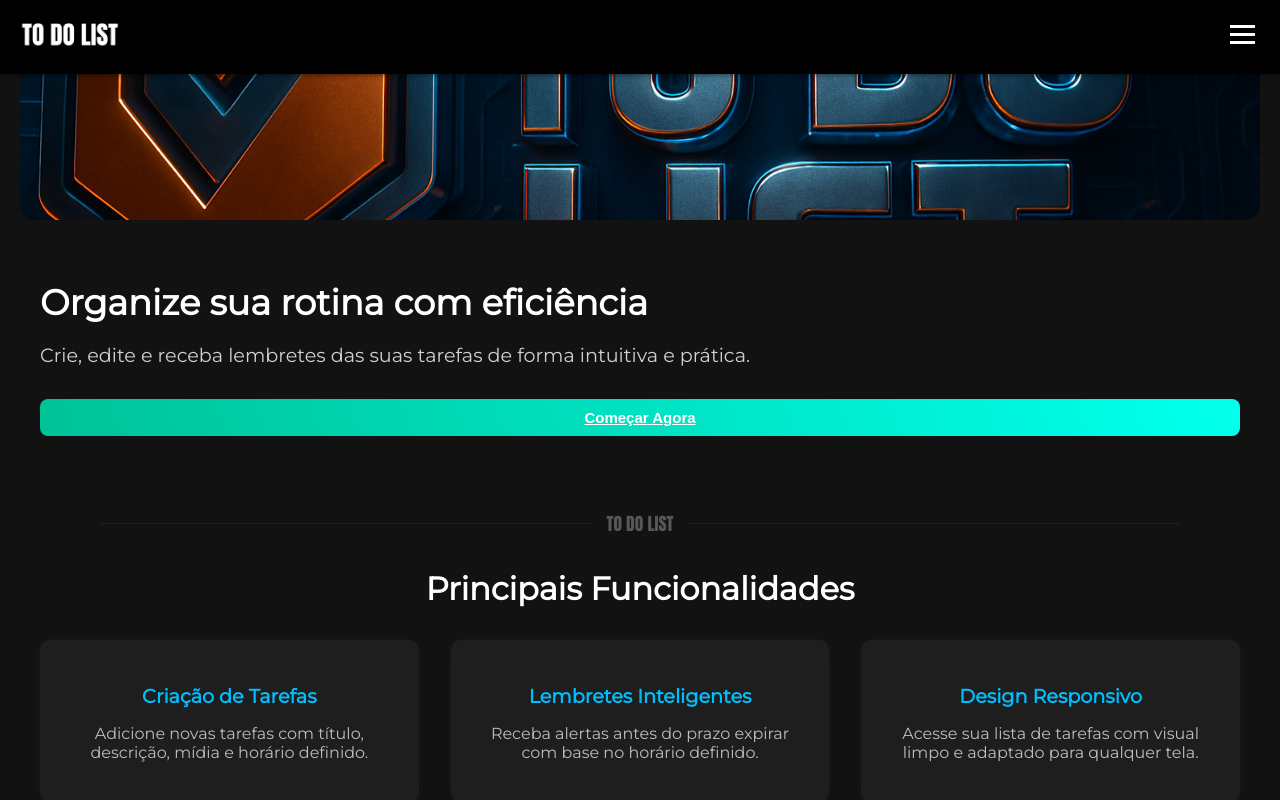
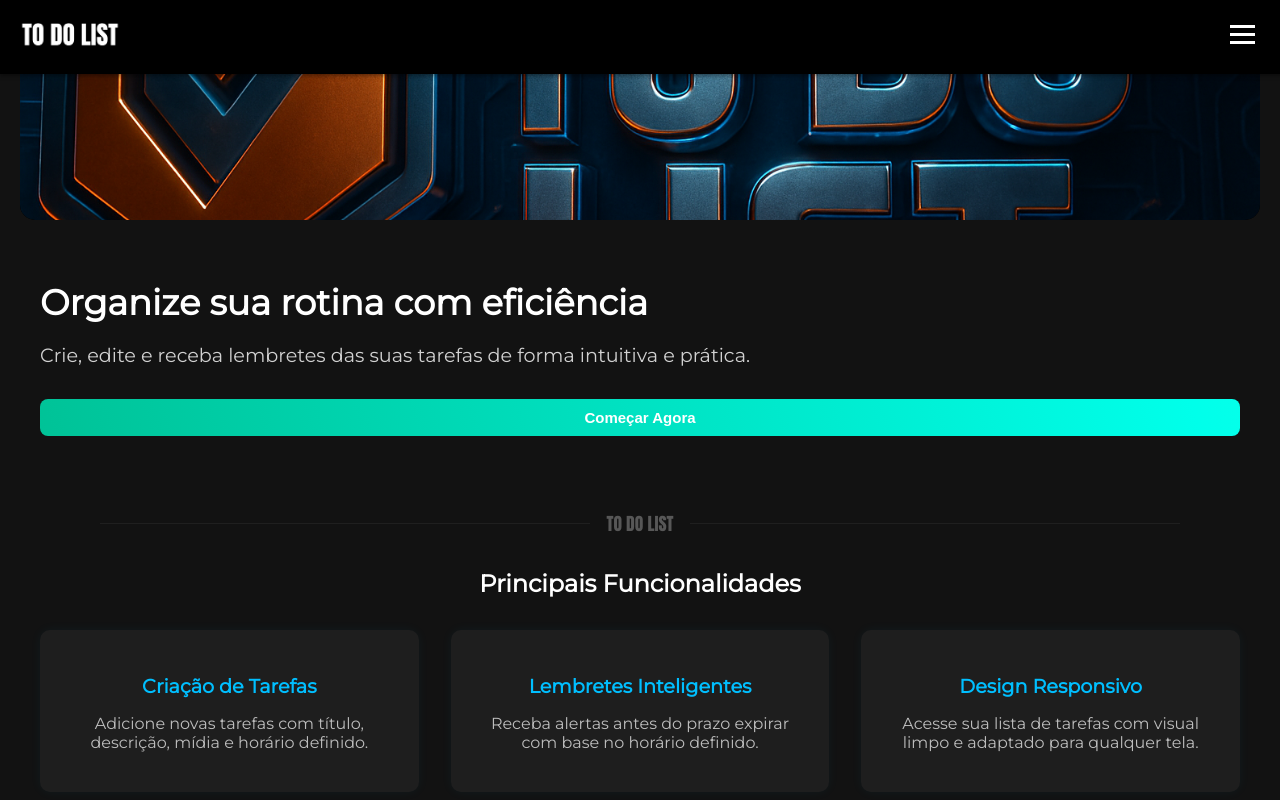
Before and after one commit to VictorFilgueirasBR/todo-list-app, a React (Create React App) app in the folder frontend-web/: page / in a window 1280 px wide. Shown: the top 800 px of the page. Built offline with nearby package versions, Linux system fonts and the light colour scheme; no server answers.

Commit message:
Fix: Fontsize texts.

```diff
--- a/frontend-web/src/pages/Home.css
+++ b/frontend-web/src/pages/Home.css
@@ -75,6 +75,7 @@
     font-weight: bold;
     cursor: pointer;
     color: #fff;
+    text-decoration: none;
 
     background: linear-gradient(251deg, #6dfc34, #04ffff, #00bfff, #04bdf5, #5ccefc, #009ad6, #14f28a, #fffcf8, #00ffea, #00752d, #5b36ff, #05acca);
       background-size: 2400% 2400%;
@@ -138,7 +139,7 @@
 
   .features h2 {
     color: #fff;
-    font-size: 2rem;
+    font-size: 1.5rem;
     margin-bottom: 2rem;
   }
 
```
